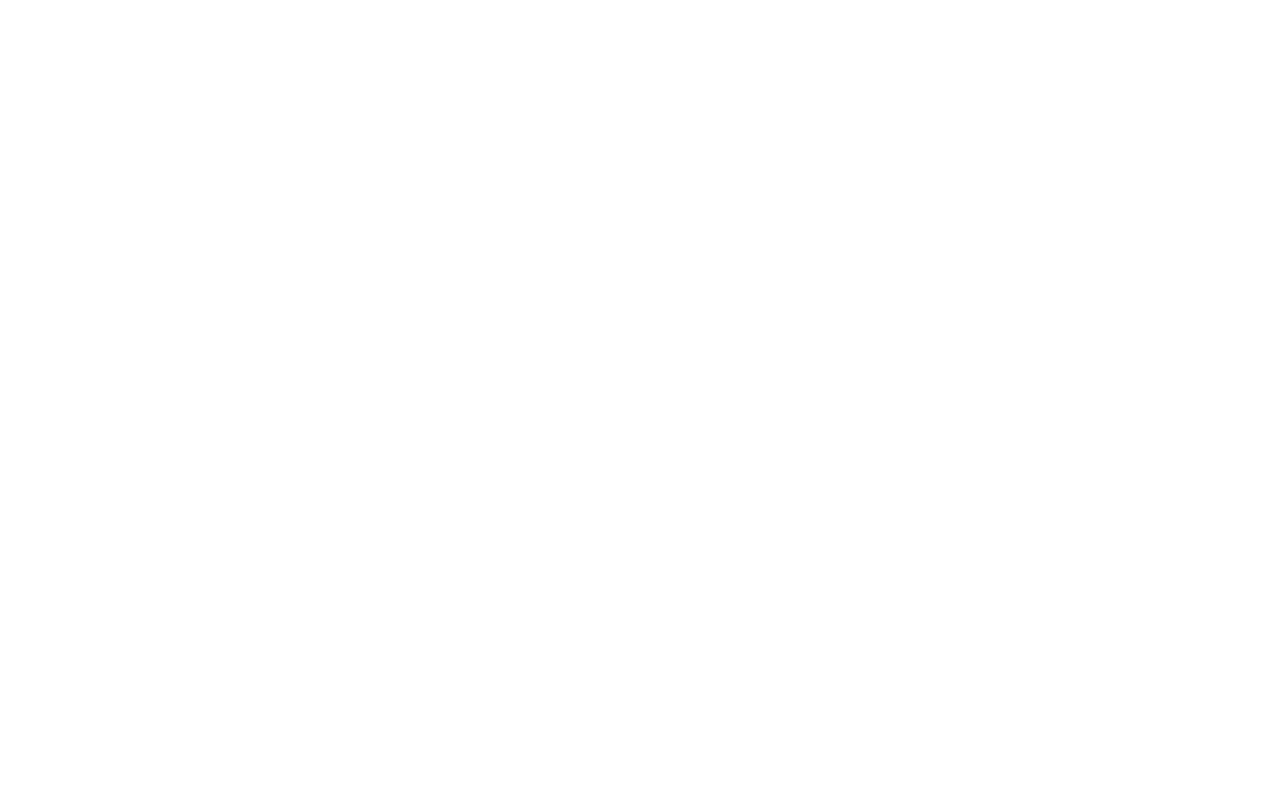
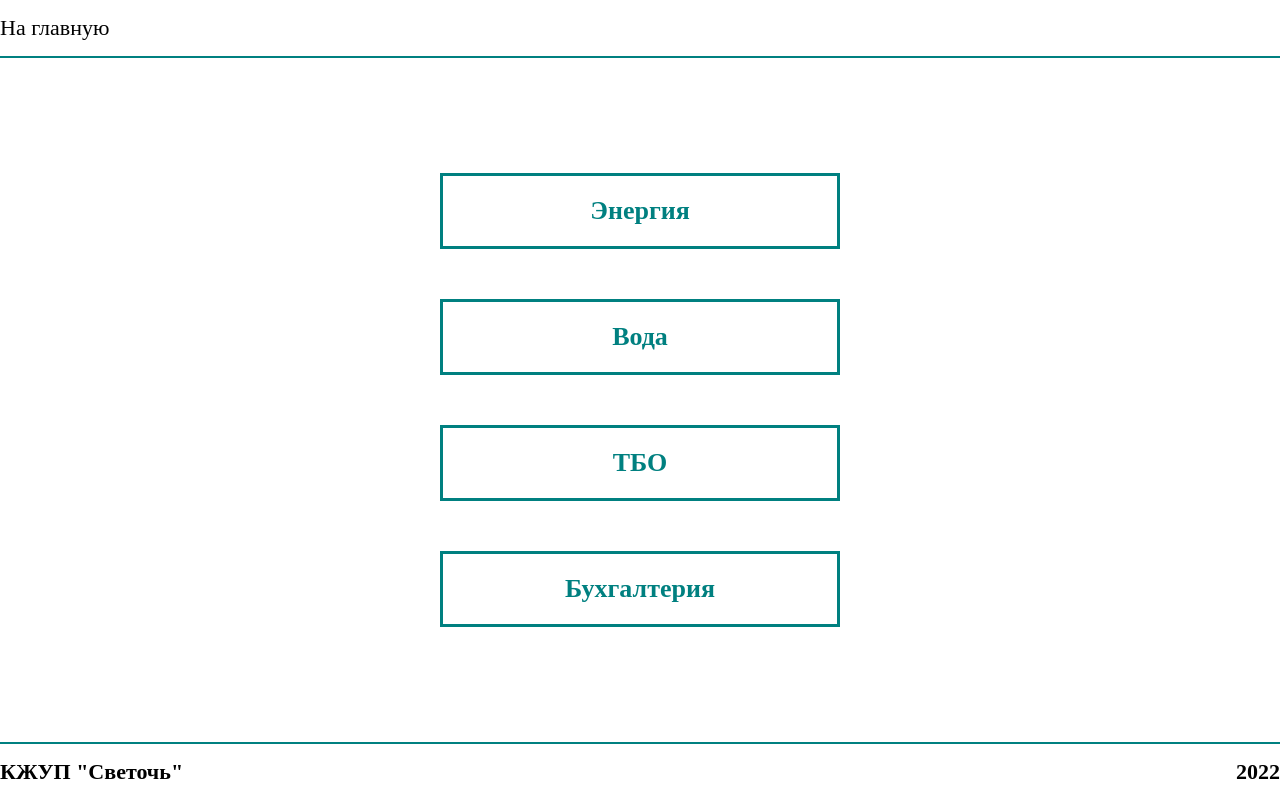
Before and after one commit to KirylLitoshka/svetoch_frnt, a React (Create React App) app: page / in a window 1280 px wide. Built offline with nearby package versions, Linux system fonts and the light colour scheme.

Commit message:
added main app view with test routes

```diff
--- a/src/App.js
+++ b/src/App.js
@@ -1,10 +1,26 @@
-import React from 'react';
+import React from "react";
+import "./styles/App.css";
+import Title from "./components/layout/title/Title";
+import {BrowserRouter as Router, Route, Routes} from "react-router-dom";
+import Footer from "./components/ui/footer/Footer";
+import Header from "./components/ui/header/Header";
 
 function App() {
-  const message = ""
   return (
-    <div className="App">
-      <h3>{message}</h3>
+    <div className="page-wrapper">
+      <Router>
+        <Header/>
+        <main className="main">
+          <Routes>
+            <Route path="/" element={<Title/>}/>
+            {/*<Route path="/energy" element={<Energy/>}/>*/}
+            {/*<Route path="/water" element={<Water/>}/>*/}
+            {/*<Route path="/tbo" element={<TBO/>}/>*/}
+            {/*<Route path="/accounting" element={<Accounting/>}/>*/}
+          </Routes>
+        </main>
+        <Footer/>
+      </Router>
     </div>
   );
 }
```
